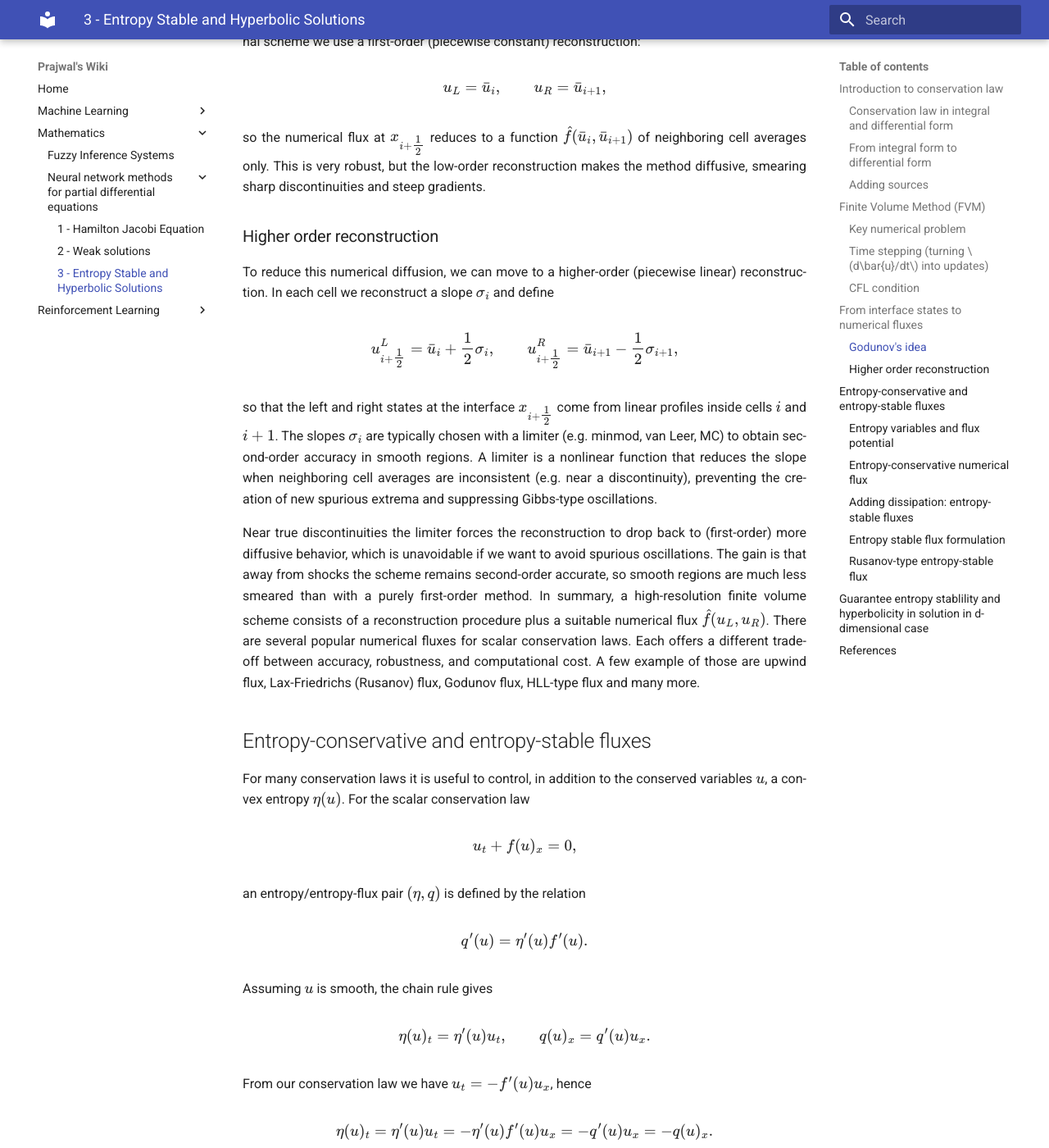
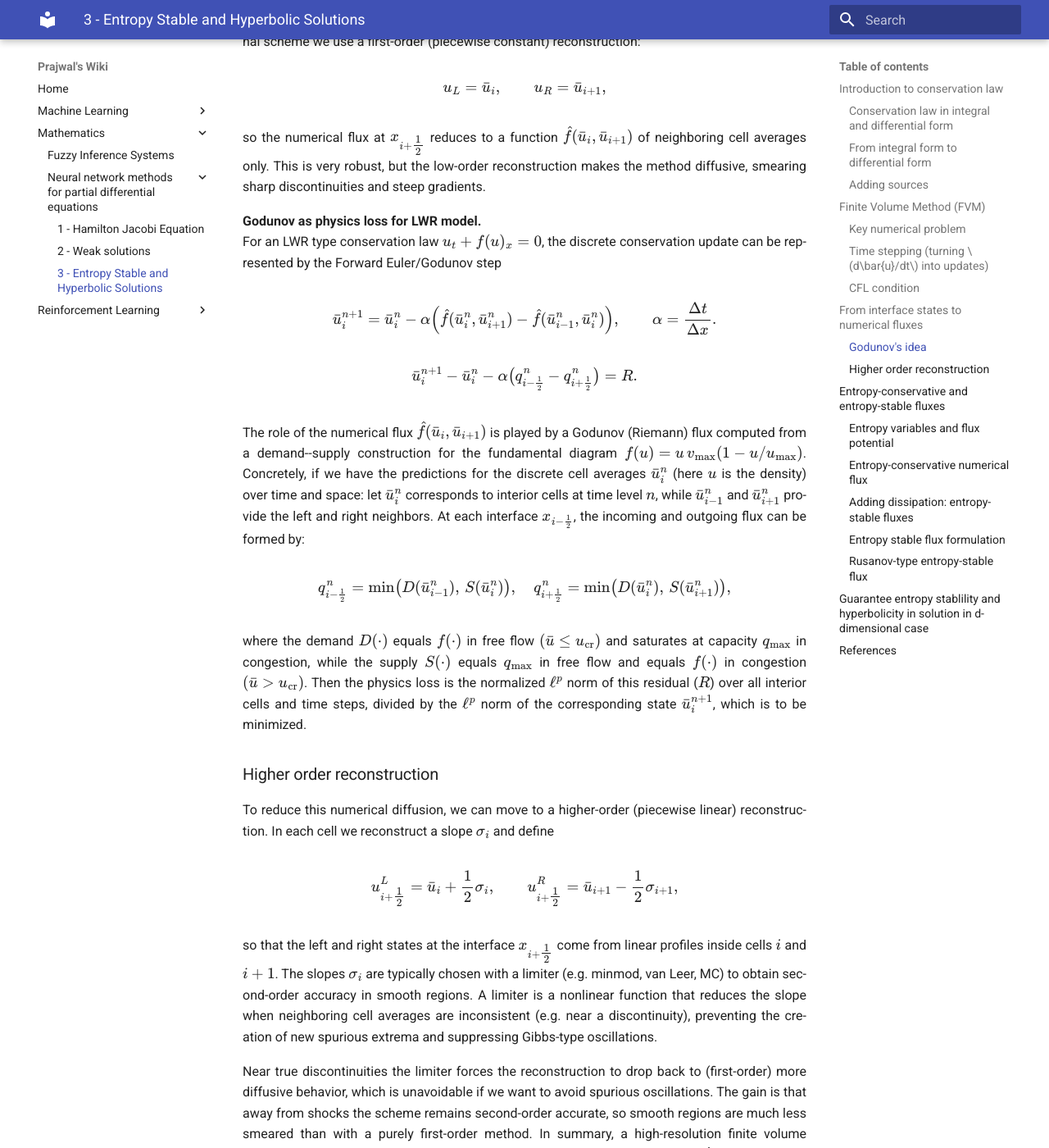
Before and after one commit to pj1911/my-wiki, an MkDocs documentation site: the page built from docs/Hyperbolic PDEs-2-Conservation laws and entropy form.md, in a window 1280 px wide and 1400 px high, scrolled down 5668 px. Shown: the whole window at 82% size. Built offline with MkDocs 1.6.1 and Material for MkDocs 9.7.7, drawn with Linux system fonts in a browser that asks for light colours.

Commit message:
Add Godunov method section for LWR model
Added a section on Godunov's method as a physics loss for LWR models, detailing the discrete conservation update and the role of numerical flux in the context of demand-supply construction for the fundamental diagram.

```diff
--- a/docs/Hyperbolic PDEs-2-Conservation laws and entropy form.md
+++ b/docs/Hyperbolic PDEs-2-Conservation laws and entropy form.md
@@ -229,6 +229,27 @@ so the numerical flux at \(x_{i+\tfrac12}\) reduces to a function
 \(\hat{f}(\bar{u}_i,\bar{u}_{i+1})\) of neighboring cell averages only. This is very robust,
 but the low-order reconstruction makes the method diffusive, smearing sharp
 discontinuities and steep gradients.
+
+**Godunov as physics loss for LWR model.**
+For an LWR type conservation law \(u_t+f(u)_x=0\), the discrete conservation update can be represented by the Forward Euler/Godunov step
+
+$$
+\bar u_i^{n+1}=\bar u_i^{n}-\alpha\!\left(\hat f(\bar u_i^{n},\bar u_{i+1}^{n})-\hat f(\bar u_{i-1}^{n},\bar u_i^{n})\right),\qquad \alpha=\frac{\Delta t}{\Delta x}.
+$$
+
+$$
+\bar u_i^{n+1}-\bar u_i^n-\alpha\bigl(q_{i-\frac12}^n-q_{i+\frac12}^n\bigr)=R.
+$$
+
+The role of the numerical flux \(\hat f(\bar u_i,\bar u_{i+1})\) is played by a Godunov (Riemann) flux computed from a demand--supply construction for the fundamental diagram \(f(u)=u\,v_{\max}\!\left(1-u/u_{\max}\right)\). Concretely, if we have the predictions for the discrete cell averages \(\bar u_i^n\) (here \(u\) is the density) over time and space: let \(\bar u_i^n\)  corresponds to interior cells at time level \(n\), while \(\bar u_{i-1}^n\) and \(\bar u_{i+1}^n\) provide the left and right neighbors. At each interface \(x_{i-\frac12}\), the incoming and outgoing flux can be formed by:
+
+$$
+q_{i-\frac12}^n=\min\bigl(D(\bar u_{i-1}^n),\,S(\bar u_i^n)\bigr),
+\quad
+q_{i+\frac12}^n=\min\bigl(D(\bar u_i^n),\,S(\bar u_{i+1}^n)\bigr),
+$$
+
+where the demand \(D(\cdot)\) equals \(f(\cdot)\) in free flow \((\bar u\le u_{\mathrm{cr}})\) and saturates at capacity \(q_{\max}\) in congestion, while the supply \(S(\cdot)\) equals \(q_{\max}\) in free flow and equals \(f(\cdot)\) in congestion \((\bar u>u_{\mathrm{cr}})\). Then the physics loss is the normalized \(\ell^p\) norm of this residual (\(R\)) over all interior cells and time steps, divided by the \(\ell^p\) norm of the corresponding state \(\bar u_i^{n+1}\), which is to be minimized.
 
 ### Higher order reconstruction
 
```
